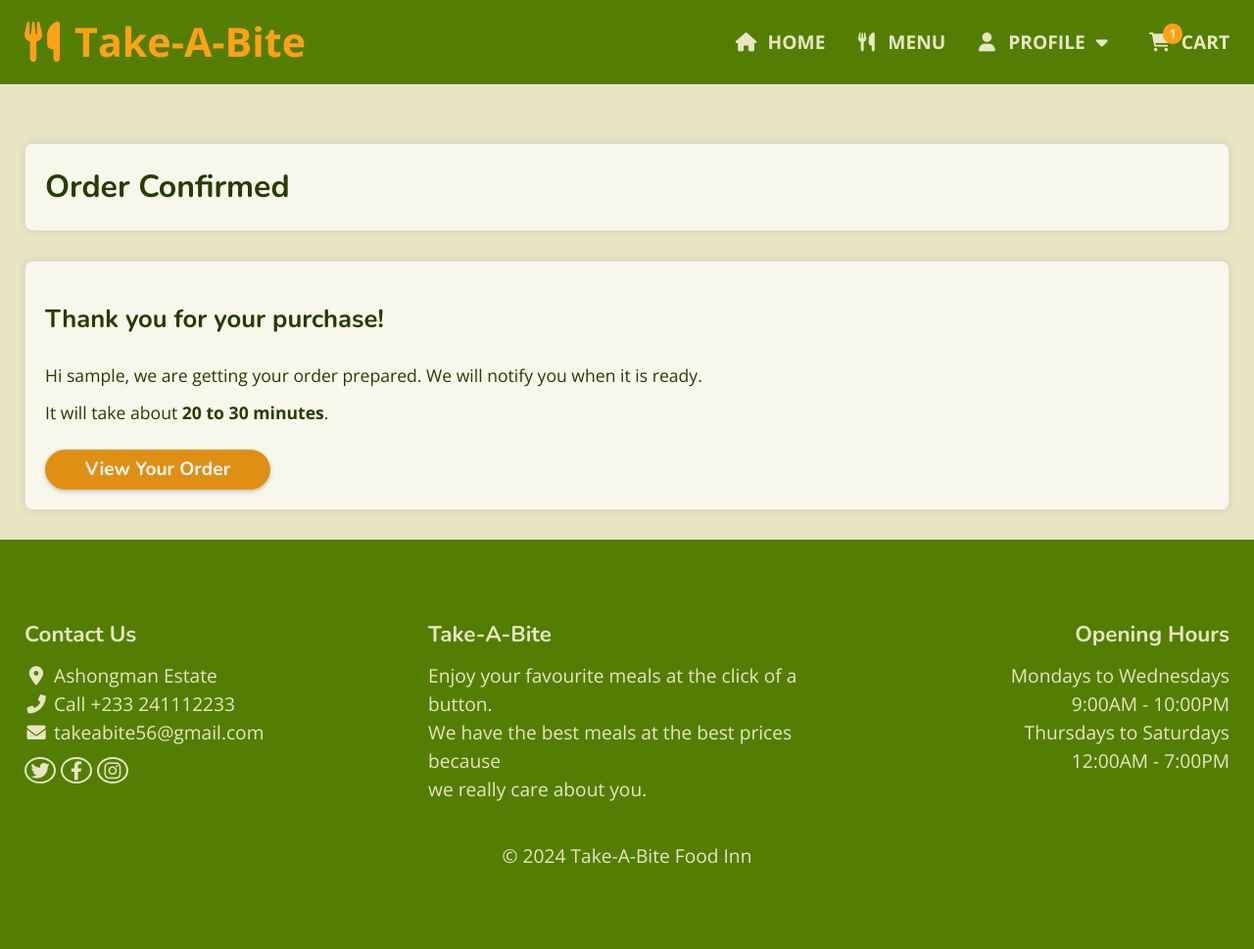
After one commit to AdwoaSerwah/Take-A-Bite, a Flask app: template templates/order-confirmed.html in a window 1280 px wide. The commit adds this page. Shown: the whole page at 98% size. Run offline with Flask 2, Linux system fonts and the light colour scheme; the template is opened without the code that fills it: most values are stand-ins (such as "Sample title", 1, 10 or a date in 2020); parts of the project's set-up code (start-up, migrations or seed data) failed here and were passed over; some libraries are stand-ins or nearby versions.

Commit message:
Add confirmed order page

```diff
--- a/static/scripts/cart.js
+++ b/static/scripts/cart.js
@@ -182,7 +182,7 @@ $(document).ready(function() {
 
                     // Check the payment method and redirect accordingly
                     if (selectedPaymentMethod === 'Cash') {
-                        window.location.href = `/order-status/${orderID}`; // Redirect to order status for cash
+                        window.location.href = `/order-confirmed?order_id=${orderID}`; // Redirect to order status for cash
                     } else {
                         window.location.href = "/checkout"; // Redirect to checkout for other payment methods
                     }
--- a/static/scripts/checkout.js
+++ b/static/scripts/checkout.js
@@ -47,7 +47,7 @@ $(document).ready(function() {
                         if (data.message) {
                             // window.location.href = "/order-status";
                             console.log("Order id: ", orderID);
-                            window.location.href = `/order-status/${orderID}`;
+                            window.location.href = `/order-confirmed?order_id=${orderID}`;
                         }
                         else {
                             alert(data.error);
--- a/static/styles/common.css
+++ b/static/styles/common.css
@@ -60,7 +60,7 @@ main {
     flex-direction: column;
     padding-top: 20px;
     padding-bottom: 20px;
-    /*align-items: center;*/
+    align-items: center;
     color: #273b02;
     /*min-height: 100vh;*/
     margin-bottom: 50px;
--- /dev/null
+++ b/static/styles/order-confirmed.css
@@ -0,0 +1,98 @@
+main {
+    /*border: #007bff solid 3px;*/
+    margin-top: 30px;
+    margin-bottom: 30px;
+    padding-top: 0;
+    padding-bottom: 0;
+    font-size: 1.1rem;
+}
+
+.confirmed-header {
+    border-bottom: 2px solid #273b02;
+    padding-top: 10px;
+    padding-bottom: 10px;
+    margin-top: 30px;
+    margin-bottom: 30px;
+    font-size: 2rem;
+}
+
+.confirmed-container, .confirmed-header {
+    padding: 20px;
+    background-color: #f8f7eb /*#e7e5c7*/;
+    box-shadow: 0 0 10px rgba(0, 0, 0, 0.1);
+    border: 1px solid #ddd;
+    border-radius: 8px;
+}
+
+.confirmed-container {
+    display: flex;
+    flex-direction: column;
+    width: 100%;
+    gap: 5px;
+    /*border: solid palevioletred 3px;*/
+}
+
+.confirmed-container h3 {
+    font-size: 1.6rem;
+    margin-top: 20px;
+    margin-bottom: 20px;
+    font-weight: 900;
+}
+
+.duration {
+    margin-top: 6px;
+}
+
+
+
+.confirmed-container a {
+    background-color: #e08f15;
+    color: #f9f9f9;
+    padding: 5px 15px;
+    border: solid #e09423 1px;
+    cursor: pointer;
+    width: 230px;
+    font-size: 1.2rem;
+    font-weight: 900;
+    box-shadow: 0 2px 4px rgba(0, 0, 0, 0.2);
+    border-radius: 30px;
+    font-family: "Nunito", sans-serif;
+    margin-top: 5px;
+    text-align: center;
+    margin-top: 20px;
+}
+
+.confirmed-container a:hover {
+    background-color: #b87510;
+}
+
+
+@media (max-width: 370px) {
+    .confirmed-container a {
+        width: 100%;
+    }
+
+    .confirmed-container, .confirmed-header, header, main, footer {
+        padding-left: 15px;
+        padding-right: 15px;
+    }
+}
+
+@media (max-width: 305px) {
+    .confirmed-container, .confirmed-header {
+        padding-left: 15px;
+        padding-right: 15px;
+    }
+}
+
+@media (max-width: 286px) {
+    header, main, footer {
+        padding-left: 0px;
+        padding-right: 0px;
+    }
+
+    .confirmed-container, .navbar, .footer-container, .main-header {
+        padding-left: 10px !important;
+        padding-right: 10px !important;
+    }
+}
--- /dev/null
+++ b/templates/order-confirmed.html
@@ -0,0 +1,22 @@
+<!DOCTYPE html>
+<html lang="en">
+    {% set title = "Order Confirmed" %}
+    {% set custom_css = 'styles/order-confirmed.css' %}
+    <!--{% set custom_js = 'scripts/checkout.js' %}-->
+
+    {% include 'head.html' %}
+<body>
+    <!-- Include the common header -->
+    {% include 'header.html' %}
+    <main>
+        <h2 class="confirmed-header main-header">Order Confirmed</h2>
+        <div class="confirmed-container main-container">
+            <h3>Thank you for your purchase!</h3>
+            <p>Hi {{ username }}, we are getting your order prepared. We will notify you when it is ready.</p>
+            <p class="duration">It will take about <strong>20 to 30 minutes</strong>.</p>
+            <a href="{{ url_for('html_views.order_status', order_id=order_id) }}" class="button">View Your Order</a>
+        </div>
+    </main>
+    {% include 'footer.html' %}
+</body>
+</html>
```
Also changed, not shown: api/v1/views/htmls.py (+26 -2 lines).
